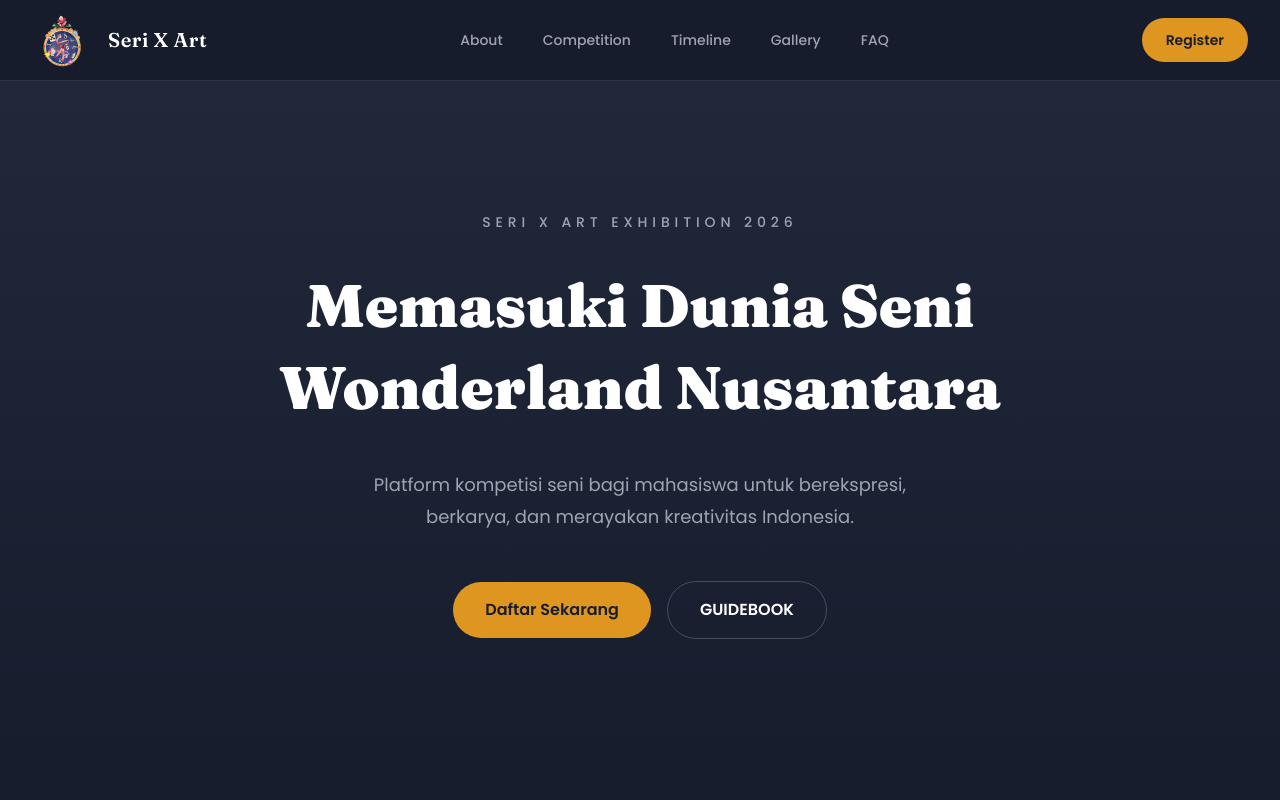
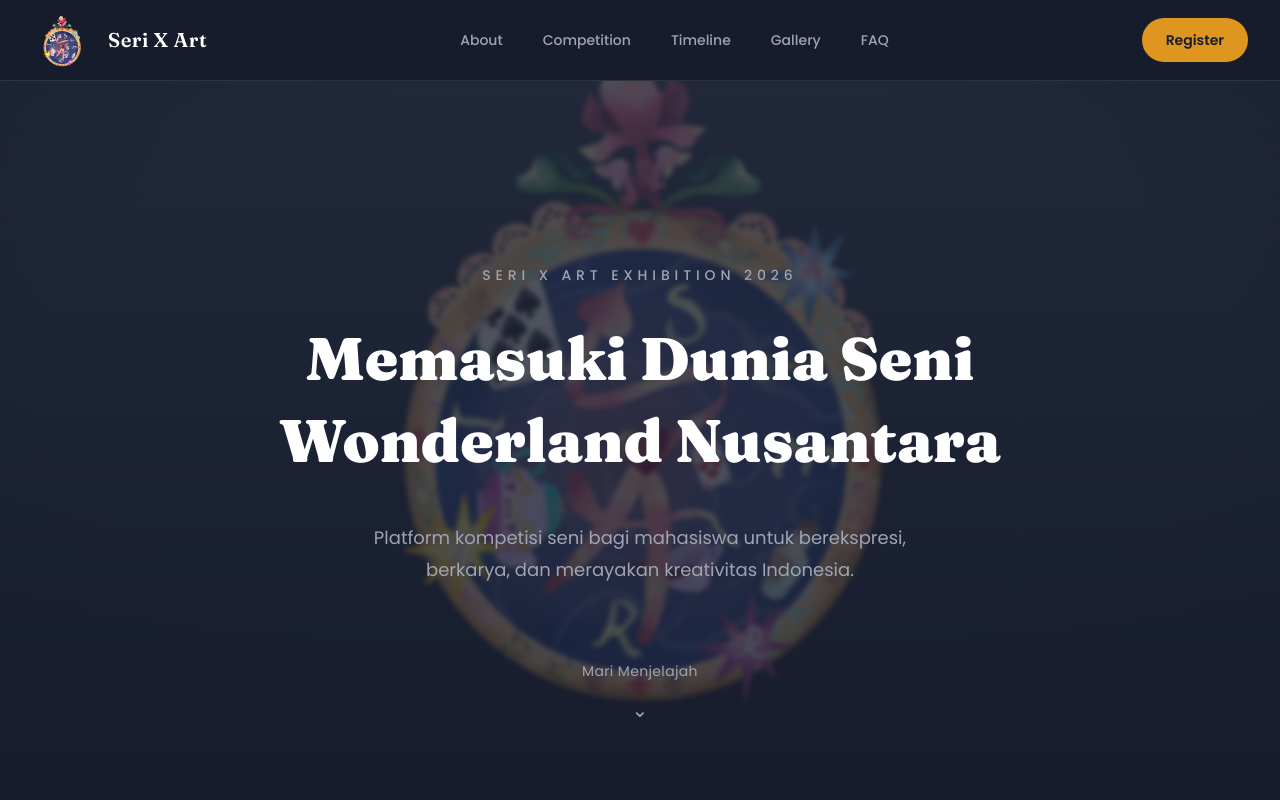
Before and after one commit to tanagrahaendiarto/seri-x-art, a Next.js app: page / in a window 1280 px wide. Shown: the top 800 px of the page. Built offline with nearby package versions, Linux system fonts and the light colour scheme.

Commit message:
hero final

```diff
--- a/src/components/FAQItem.tsx
+++ b/src/components/FAQItem.tsx
@@ -2,12 +2,13 @@
 
 import { useState } from "react";
 import { motion } from "motion/react";
+import type { ReactNode } from "react";
 import { hoverTransition } from "@/lib/motion";
 
 type FAQItemProps = {
   id: string;
   question: string;
-  answer: string;
+  answer: ReactNode;
 };
 
 export default function FAQItem({ id, question, answer }: FAQItemProps) {
--- a/src/components/Hero.tsx
+++ b/src/components/Hero.tsx
@@ -1,13 +1,39 @@
 "use client";
 
+import Image from "next/image";
 import { motion } from "motion/react";
-import { buttonHover, fadeInUp, staggerContainer } from "@/lib/motion";
+import { fadeInUp, revealTransition, staggerContainer } from "@/lib/motion";
 
 export default function Hero() {
   return (
-    <section className="flex min-h-[calc(100vh-7rem)] items-center justify-center bg-gradient-to-b from-[#20283A] to-[#171D2D]">
+    <section className="relative flex min-h-[calc(100vh-7rem)] items-center justify-center overflow-hidden bg-gradient-to-b from-[#20283A] to-[#171D2D]">
+      {/* Decorative emblem — atmosphere only, never the focal point */}
       <motion.div
-        className="mx-auto max-w-4xl px-4 text-center sm:px-8"
+        aria-hidden="true"
+        className="pointer-events-none absolute inset-0 z-0 flex items-center justify-center"
+        initial={{ opacity: 0 }}
+        animate={{ opacity: 1 }}
+        transition={revealTransition}
+      >
+        <div className="relative h-96 w-96 translate-y-[-36%] opacity-[0.14] sm:translate-y-[-8%] sm:opacity-[0.18] md:h-120 md:w-120 lg:h-160 lg:w-160 lg:opacity-[0.22] xl:h-192 xl:w-3xl">
+          <Image
+            src="/logo.png"
+            alt=""
+            fill
+            sizes="(max-width: 768px) 384px, (max-width: 1024px) 480px, (max-width: 1280px) 640px, 768px"
+            className="object-contain blur-[2px]"
+          />
+        </div>
+      </motion.div>
+
+      {/* Soft vignette — blends the emblem into the background and keeps text contrast */}
+      <div
+        aria-hidden="true"
+        className="pointer-events-none absolute inset-0 z-1 bg-[radial-gradient(ellipse_85%_80%_at_50%_42%,transparent_0%,transparent_55%,rgba(23,29,45,0.5)_85%,rgba(23,29,45,0.85)_100%)]"
+      />
+
+      <motion.div
+        className="relative z-10 mx-auto max-w-4xl px-4 text-center sm:px-8"
         initial="hidden"
         animate="visible"
         variants={staggerContainer}
@@ -34,28 +60,26 @@ export default function Hero() {
           Platform kompetisi seni bagi mahasiswa untuk berekspresi, berkarya,
           dan merayakan kreativitas Indonesia.
         </motion.p>
+      </motion.div>
 
-        <motion.div
-          variants={fadeInUp}
-          className="mt-12 flex flex-col items-center justify-center gap-4 sm:flex-row"
+      {/* Scroll indicator — closes out the Hero, not a CTA */}
+      <motion.a
+        initial="hidden"
+        animate="visible"
+        variants={fadeInUp}
+        href="#about"
+        className="absolute inset-x-0 bottom-8 z-10 mx-auto flex w-fit flex-col items-center gap-3 rounded-sm text-sm font-light tracking-wide text-[#A0A3B1] transition-colors duration-300 hover:text-white/80 focus-visible:text-white/80 focus-visible:outline-none focus-visible:ring-2 focus-visible:ring-[#A171D5] focus-visible:ring-offset-2 focus-visible:ring-offset-[#171D2D] sm:bottom-10 lg:bottom-12"
+      >
+        <span>Mari Menjelajah</span>
+        <motion.span
+          aria-hidden="true"
+          animate={{ y: [0, 6, 0] }}
+          transition={{ duration: 2.5, repeat: Infinity, ease: "easeInOut" }}
+          className="text-xl"
         >
-          <motion.button
-            type="button"
-            {...buttonHover}
-            className="w-full rounded-full bg-[#DF9621] px-8 py-4 font-semibold text-[#171D2D] transition-colors duration-300 hover:bg-[#DF9621]/90 focus-visible:outline-none focus-visible:ring-2 focus-visible:ring-[#A171D5] focus-visible:ring-offset-2 focus-visible:ring-offset-[#171D2D] sm:w-auto"
-          >
-            Daftar Sekarang
-          </motion.button>
-
-          <motion.button
-            type="button"
-            {...buttonHover}
-            className="w-full rounded-full border border-white/20 px-8 py-4 font-semibold text-white transition-colors duration-300 hover:border-white hover:bg-white/10 focus-visible:outline-none focus-visible:ring-2 focus-visible:ring-[#A171D5] focus-visible:ring-offset-2 focus-visible:ring-offset-[#171D2D] sm:w-auto"
-          >
-            GUIDEBOOK
-          </motion.button>
-        </motion.div>
-      </motion.div>
+          ⌄
+        </motion.span>
+      </motion.a>
     </section>
   );
 }
```
